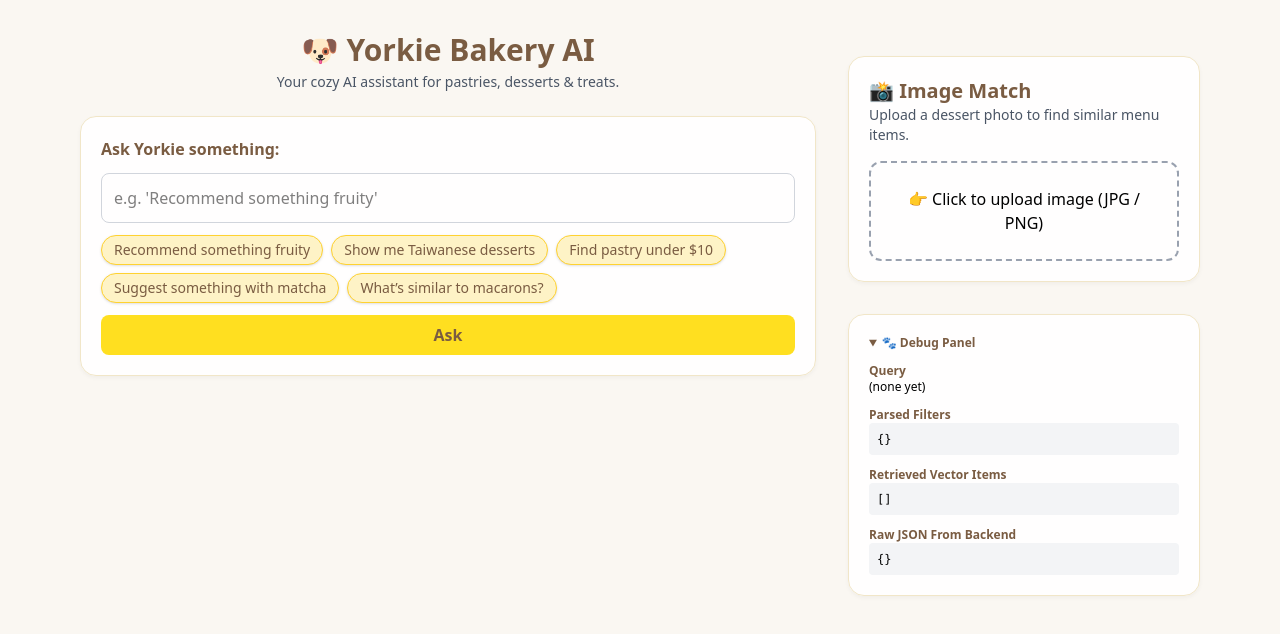
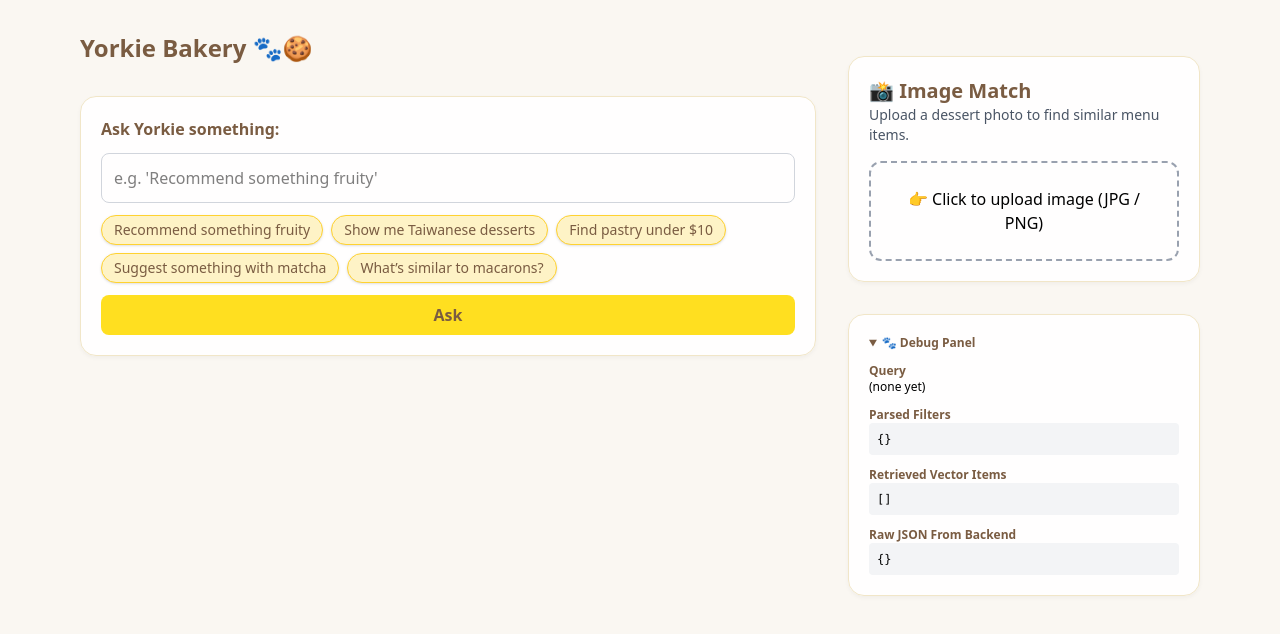
Before and after one commit to sikun-peng/yorkiebakery-api, a React (Vite) app in the folder ai_demo_frontend/: page / in a window 1280 px wide. Shown: the top 634 px of the page. Built offline with nearby package versions, Linux system fonts and the light colour scheme; no server answers.

Commit message:
link to main

```diff
--- a/ai_demo_frontend/src/components/YorkieHeader.tsx
+++ b/ai_demo_frontend/src/components/YorkieHeader.tsx
@@ -1,10 +1,19 @@
+export const HOME_URL =
+  window.location.hostname === "localhost"
+    ? "http://localhost:8000"
+    : "";  // production → relative → same domain
+
 export default function YorkieHeader() {
   return (
-    <header className="text-center mb-6">
-      <h1 className="text-3xl font-extrabold text-yorkieBrown">🐶 Yorkie Bakery AI</h1>
-      <p className="text-sm text-gray-600 mt-1">
-        Your cozy AI assistant for pastries, desserts & treats.
-      </p>
+    <header className="mb-8">
+      <div className="flex items-center justify-between">
+        <a
+          href={HOME_URL}
+          className="text-2xl font-bold text-[var(--yorkie-brown)] hover:underline"
+        >
+          Yorkie Bakery 🐾🍪
+        </a>
+      </div>
     </header>
   );
 }
```
